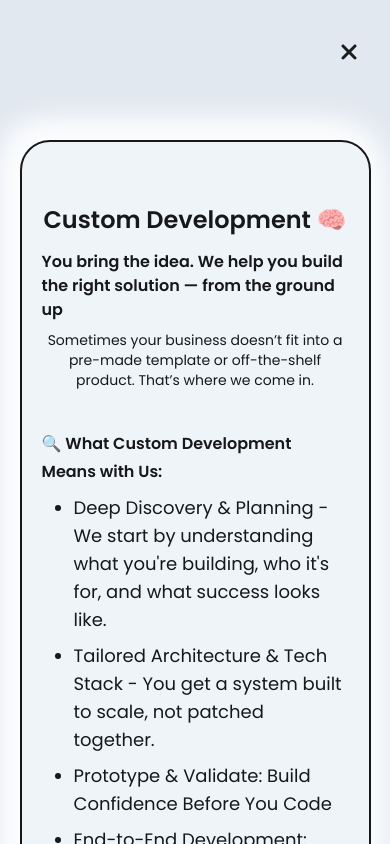
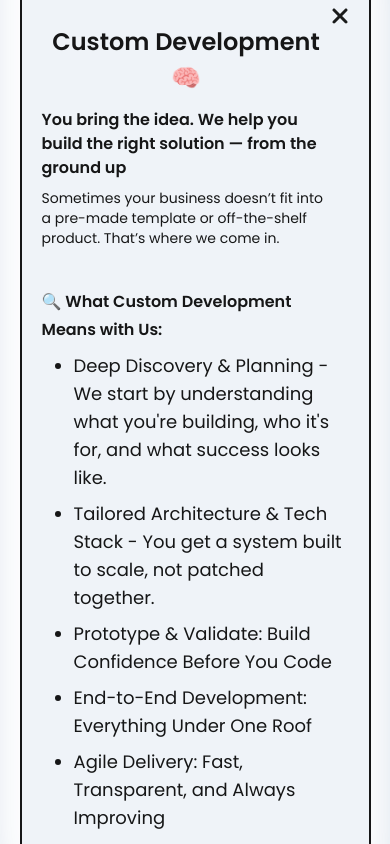
Before and after one commit to Pranali209/BrewMyCode, a React (Vite) app: page /service/1 in a window 390 px wide. Shown: the top 844 px of the page. Built offline with nearby package versions, Linux system fonts and the light colour scheme.

Commit message:
Mobile version fixes

```diff
--- a/src/Components/Cards/index.jsx
+++ b/src/Components/Cards/index.jsx
@@ -43,8 +43,8 @@ const CommentCards = () => {
                  <li
                     key={index}
                     className={`card shadow-xl ${index === currentCardIndex ? 'card--current' : 'card--out'} `} >
-                     <h2 className='font-semibold '>{card.Htxt}</h2>
-                     <p className='text-sm'>{card.content}</p>
+                     <h2 className='font-semibold max-md:text-xs '>{card.Htxt}</h2>
+                     <p className='text-sm max-md:text-xs'>{card.content}</p>
 
 
                 </li>
--- a/src/Components/Footer/index.jsx
+++ b/src/Components/Footer/index.jsx
@@ -11,9 +11,9 @@ export default function Footer({handleBookCall}) {
         <Heading  className="mb-4 text-5xl font-semibold text-white" as =" h1" text = {t('footerHeading')} />
 
 
-      <ul className="mb-6 list-disc list-inside w-[70%]">
+      <ul className="mb-6 list-disc lg:list-inside w-[70%] max-md:w-full ">
         <li>{t('footersubheading1')}</li>
-        <p className='ml-5 '> {t('footerpara')}</p>
+        <p className='ml-5 max-md:ml-0 '> {t('footerpara')}</p>
         <li>{t('footersubheading2')}</li>
       </ul>
       <p className="mb-4 text-lg font-semibold">{t('footersubheading3')}</p>
@@ -25,7 +25,7 @@ export default function Footer({handleBookCall}) {
         />
 
           <button className=' bg-[#D2F2FF]  text-black px-3 py-1 max-md:px-1  max-md:text-sm  rounded-full'
-          onClick={handleBookCall} >{t('footerbtn')}</button>
+         >{t('footerbtn')}</button>
       </div>
      <div className='h-20'></div>
     </footer>
--- a/src/Components/Services/index.jsx
+++ b/src/Components/Services/index.jsx
@@ -53,7 +53,7 @@ function Services( {isClicked , HandleClicked}) {
                                 <img src={data.NumberImg} alt="" className=' animate-upDown' />
                                 <div className='absolute flex flex-col w-full bg-white max-md:px-5'
                                 style={data.id === 0 ? { marginTop: '-90px' } : { marginTop : '-67px'}}>
-                                    <Heading className="text-[1.1rem] text-left " as="h2"
+                                    <Heading className="text-[1.1rem] text-left  max-md:text-[0.95rem]" as="h2"
                                         text={data.title}
                                     />
                                     <div className='flex justify-end '>
--- a/src/Components/Work/index.jsx
+++ b/src/Components/Work/index.jsx
@@ -41,7 +41,7 @@ const WorkBox = () => {
               <div className="flex justify-between my-10 ml-60 max-md:ml-1 max-md:mx-3 w-[55%]  max-md:w-full max-md:flex-col">
 
                 <h2 className="text-lg font-semibold ">{card.title}</h2>
-                <p className="ml-2 text-lg text-left text-gray-600 max-md:text-base ">{card.description}</p>
+                <p className="ml-2 text-lg text-left text-gray-600 max-md:ml-0 max-md:text-base ">{card.description}</p>
 
 
               </div>
@@ -51,7 +51,7 @@ const WorkBox = () => {
                 <div className="flex justify-between my-10 max-md:mx-3 w-[50%] max-md:w-full max-md:flex-col">
 
                   <p className="text-lg font-semibold ">{card.title}</p>
-                  <p className="ml-2 text-lg text-gray-600 max-md:text-base ">{card.description}</p>
+                  <p className="ml-2 text-lg text-gray-600 max-md:ml-0 max-md:text-base ">{card.description}</p>
 
 
                 </div>
--- a/src/Locales/en/translation.json
+++ b/src/Locales/en/translation.json
@@ -97,7 +97,7 @@
     "footerpara": ", solving tech problems, figuring out what actually works.",
     "footersubheading2": "If you’re into that kind of stuff, We’d love to share it with you",
     "footersubheading3": "Write Your Email",
-    "footerbtn": "Get in Touch",
+    "footerbtn": "Subscribe",
     "servicesData": {
         "WebDevelopment": {
             "mainHeading": "Product Development & MVPs 🧩",
--- a/src/Locales/fi/translation.json
+++ b/src/Locales/fi/translation.json
@@ -100,7 +100,7 @@
     "footerpara": ", teknologisten ongelmien ratkaisemisesta, siitä mikä oikeasti toimii.",
     "footersubheading2": "Jos pidät tällaisista jutuista, jaamme ne mielellämme kanssasi",
     "footersubheading3": "Kirjoita sähköpostisi",
-    "footerbtn": "Ota yhteyttä",
+  "footerbtn": "Tilaa",
 
     "servicesData": {
     "WebDevelopment": {
--- a/src/Locales/sp/translation.json
+++ b/src/Locales/sp/translation.json
@@ -96,7 +96,7 @@
     "footersubheading1": "Webbutveckling: De senaste ramverken, verktygen och bästa praxis.",
     "footersubheading2": "Digitala Lösningar: Innovativa strategier för att förbättra din online-närvaro.",
     "footersubheading3": "Skriv Din E-postadress",
-    "footerbtn": "Kontakta Oss",
+    "footerbtn": "Prenumerera",
 "servicesData": {
         "WebDevelopment": {
             "mainHeading": "Webbutveckling",
--- a/src/pages/Home.jsx
+++ b/src/pages/Home.jsx
@@ -148,7 +148,7 @@ function Home() {
                     text={t('testimonialsub')} />
                 <Testimonials />
             </section> */}
-            <section id='NeedHelp' className='flex flex-col items-center py-40'>
+            <section id='NeedHelp' className='flex flex-col items-center py-20'>
                 <Heading className="text-center font-semibold text-[2.5rem] text-black" as="h1"
                     text={t('NeedHelpHeading')} />
                 <Heading className="px-48 py-10 text-lg leading-relaxed text-center text-black max-md:text-sm max-md:px-2 max-md:py-10"
--- a/src/pages/IndiService.jsx
+++ b/src/pages/IndiService.jsx
@@ -90,21 +90,21 @@ function IndiService() {
     return (
         <div className='flex items-center justify-center h-screen mx-auto bg-slate-200 '>
 
-            <div className=' border-2 border-black    max-md:px-5  p-10 max-md:mt-80
+            <div className=' border-2 border-black    max-md:px-5  p-10 max-md:my-10
              w-[75%] max-md:w-[90%]
               bg-slate-100 z-30  opacity-[0.9]  shadow-md Elemt  ' >
 
 
 
 
-                <div className='flex justify-between max-md:flex-col'>
+                <div className='flex justify-between '>
                     <div className=' w-[60%] max-md:w-full flex flex-col items-start my-5 '>
                         <Heading className="text-center font-semibold text-[2rem] max-md:text-[1.5rem] max-md:mx-auto text-black " as="h1"
                             text={serviceData.mainHeading} />
                         <p className='mt-3 font-semibold'>{serviceData.mainparaSubHead}</p>
-                        <p className='text-[0.9rem] mt-2 max-md:text-center max-md:text-sm'>{serviceData.mainpara}</p>
+                        <p className='text-[0.9rem] mt-2  max-md:text-sm'>{serviceData.mainpara}</p>
                     </div>
-                    <a href="/" className=" max-md:absolute max-md:top-10 max-md:right-8">
+                    <a href="/" className="">
                     <svg xmlns="http://www.w3.org/2000/svg" viewBox="0 0 384 512" className='h-6'>
 
                     <path fill="#050505" d="M342.6 150.6c12.5-12.5 12.5-32.8 0-45.3s-32.8-12.5-45.3 0L192 210.7 86.6 105.4c-12.5-12.5-32.8-12.5-45.3 0s-12.5 32.8 0 45.3L146.7 256 41.4 361.4c-12.5 12.5-12.5 32.8 0 45.3s32.8 12.5 45.3 0L192 301.3 297.4 406.6c12.5 12.5 32.8 12.5 45.3 0s12.5-32.8 0-45.3L237.3 256 342.6 150.6z"/></svg>
```
